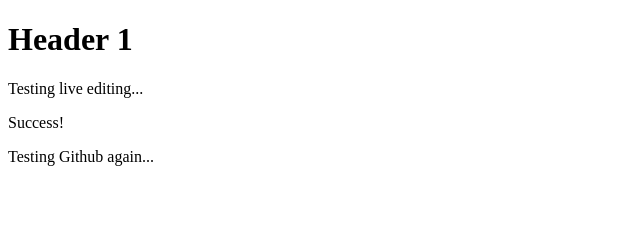
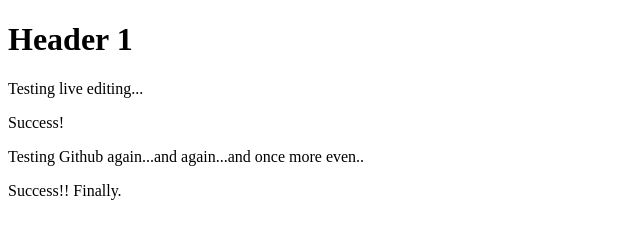
Before and after one commit to larryjustin/OSUCS290, a plain HTML site: page Week1/CS290one.html in a window 1280 px wide. Shown: the whole page, without its empty margins (0-640 px from the left). Drawn offline with Linux system fonts and the light colour scheme.

Commit message:
Testing Commit...

```diff
--- a/Week1/CS290one.html
+++ b/Week1/CS290one.html
@@ -10,7 +10,8 @@
 <p>Testing live editing...</p>
 <p>Success!</p>
 
-<p>Testing Github again...</p>
+<p>Testing Github again...and again...and once more even..</p>
+<p>Success!!  Finally.</p>
 <body>
 
 </body>
```
